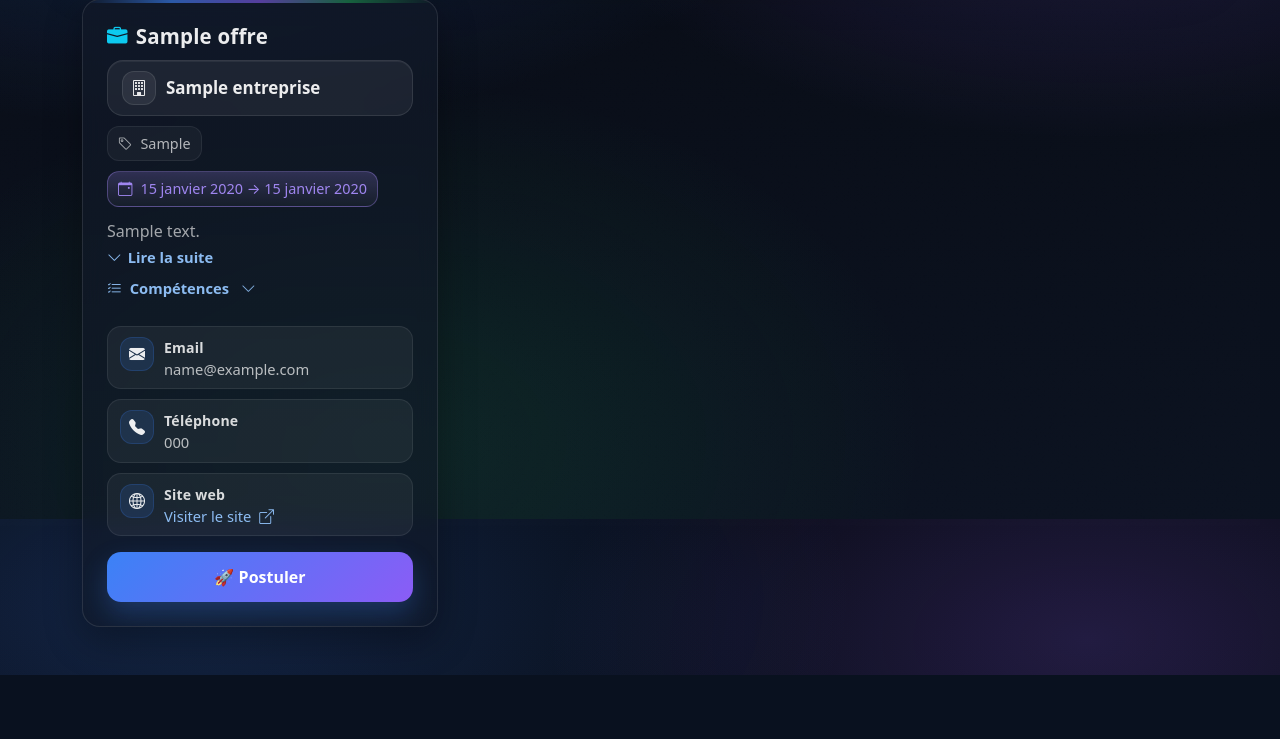
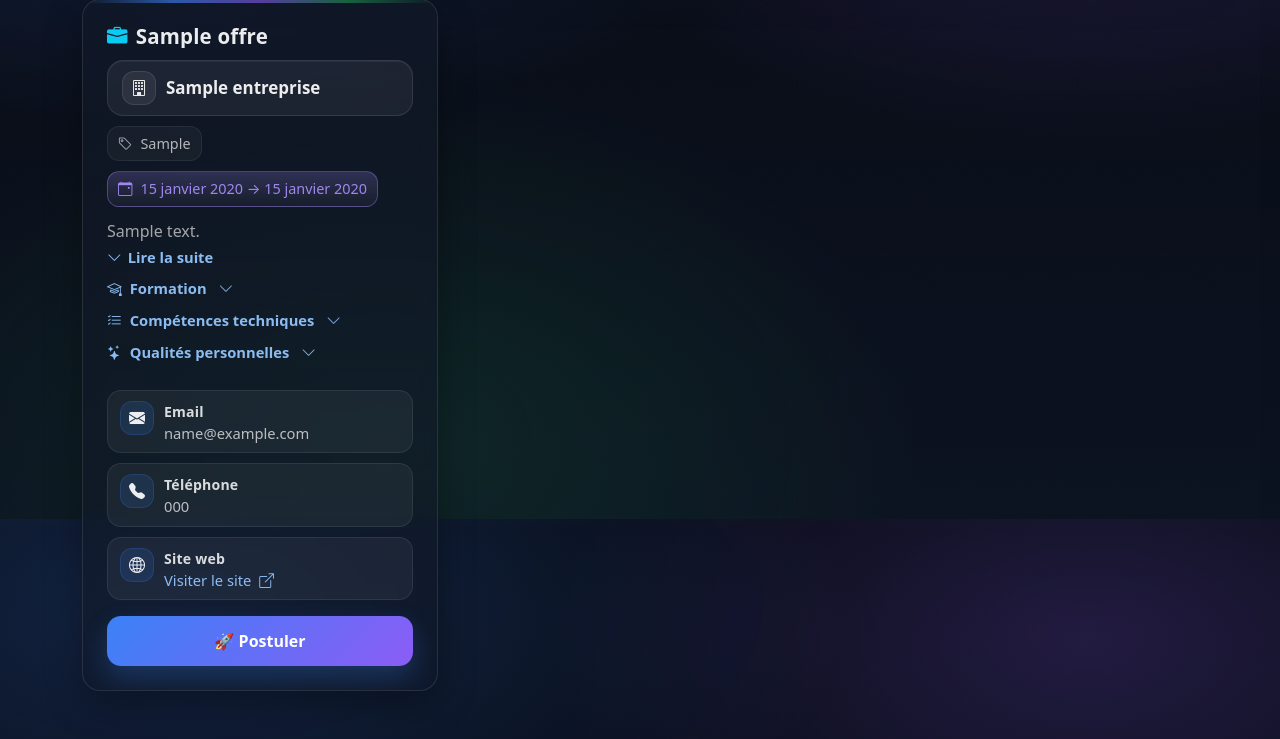
Before and after one commit to Douaesaib/gestion-stages-pfe, a Django app: page / in a window 1280 px wide. Shown: the part 281-1020 px from the top of the page. Before the commit the page ends 956 px from the top, so only its background shows below. Run offline with Django 5.2, Linux system fonts and the light colour scheme; tables that the repository leaves empty hold one stand-in row (values such as "Sample post"); parts of the project's set-up code (start-up, migrations or seed data) failed here and were passed over.

Commit message:
Update offres_list.html

```diff
--- a/templates/stages/offres_list.html
+++ b/templates/stages/offres_list.html
@@ -25,7 +25,7 @@
       --primary2:#8B5CF6;
 
       /* ✅ Purple “bared” for date */
-      --datePurple: rgba(167, 139, 250, 0.95); /* قريب لـ violet بارد */
+      --datePurple: rgba(167, 139, 250, 0.95);
       --datePurpleSoft: rgba(167, 139, 250, 0.22);
     }
 
@@ -290,7 +290,7 @@
     .desc-text{
       line-height: 1.55;
       display: -webkit-box;
-      -webkit-line-clamp: 3;          /* عدد السطور اللي كيبانو */
+      -webkit-line-clamp: 3;
       -webkit-box-orient: vertical;
       overflow: hidden;
     }
@@ -315,7 +315,7 @@
       text-decoration: underline;
     }
 
-    /* ===================== ✅ COMPETENCES (ADDED ONLY) ===================== */
+    /* ===================== ✅ COMPETENCES / LINKEDIN-LIKE SECTIONS (UNIFIED) ===================== */
     .skills-toggle{
       display:inline-flex;
       align-items:center;
@@ -407,7 +407,6 @@
                   </span>
                 {% endif %}
 
-                <!-- ✅ added meta-date class here (ONLY change in HTML) -->
                 <span class="meta-item meta-date">
                   <i class="bi bi-calendar-event"></i>
                   <span>{{ offre.date_debut }} → {{ offre.date_fin }}</span>
@@ -424,33 +423,80 @@
               </span>
               <!-- =============================================================================== -->
 
-              <!-- ===================== ✅ Compétences (ADDED ONLY) ===================== -->
-              {% if offre.competences %}
-                <div class="mb-3">
+              <!-- ===================== ✅ LinkedIn-like Sections (ADDED ONLY) ===================== -->
+              <div class="mb-3">
+
+                {% if offre.formation %}
+                  <a class="skills-toggle"
+                     data-bs-toggle="collapse"
+                     href="#formation-{{ offre.id }}"
+                     role="button"
+                     aria-expanded="false"
+                     aria-controls="formation-{{ offre.id }}">
+                    <i class="bi bi-mortarboard"></i> Formation
+                    <i class="bi bi-chevron-down ms-1" style="opacity:.9;"></i>
+                  </a>
+
+                  <div class="collapse mt-2" id="formation-{{ offre.id }}">
+                    <div class="skills-box">
+                      <ul>
+                        {% for item in offre.formation.splitlines %}
+                          {% if item.strip %}<li>{{ item }}</li>{% endif %}
+                        {% endfor %}
+                      </ul>
+                    </div>
+                  </div>
+
+                  <div class="mt-2"></div>
+                {% endif %}
+
+                {% if offre.competences %}
                   <a class="skills-toggle"
                      data-bs-toggle="collapse"
                      href="#skills-{{ offre.id }}"
                      role="button"
                      aria-expanded="false"
                      aria-controls="skills-{{ offre.id }}">
-                    <i class="bi bi-list-check"></i> Compétences
+                    <i class="bi bi-list-check"></i> Compétences techniques
                     <i class="bi bi-chevron-down ms-1" style="opacity:.9;"></i>
                   </a>
 
                   <div class="collapse mt-2" id="skills-{{ offre.id }}">
                     <div class="skills-box">
-                      <div class="info-k mb-1">Compétences techniques</div>
                       <ul>
-                        {% for skill in offre.competences.splitlines %}
-                          {% if skill.strip %}
-                            <li>{{ skill }}</li>
-                          {% endif %}
+                        {% for item in offre.competences.splitlines %}
+                          {% if item.strip %}<li>{{ item }}</li>{% endif %}
                         {% endfor %}
                       </ul>
                     </div>
                   </div>
-                </div>
-              {% endif %}
+
+                  <div class="mt-2"></div>
+                {% endif %}
+
+                {% if offre.qualites %}
+                  <a class="skills-toggle"
+                     data-bs-toggle="collapse"
+                     href="#qualites-{{ offre.id }}"
+                     role="button"
+                     aria-expanded="false"
+                     aria-controls="qualites-{{ offre.id }}">
+                    <i class="bi bi-stars"></i> Qualités personnelles
+                    <i class="bi bi-chevron-down ms-1" style="opacity:.9;"></i>
+                  </a>
+
+                  <div class="collapse mt-2" id="qualites-{{ offre.id }}">
+                    <div class="skills-box">
+                      <ul>
+                        {% for item in offre.qualites.splitlines %}
+                          {% if item.strip %}<li>{{ item }}</li>{% endif %}
+                        {% endfor %}
+                      </ul>
+                    </div>
+                  </div>
+                {% endif %}
+
+              </div>
               <!-- =============================================================================== -->
 
               <!-- Contacts -->
```
